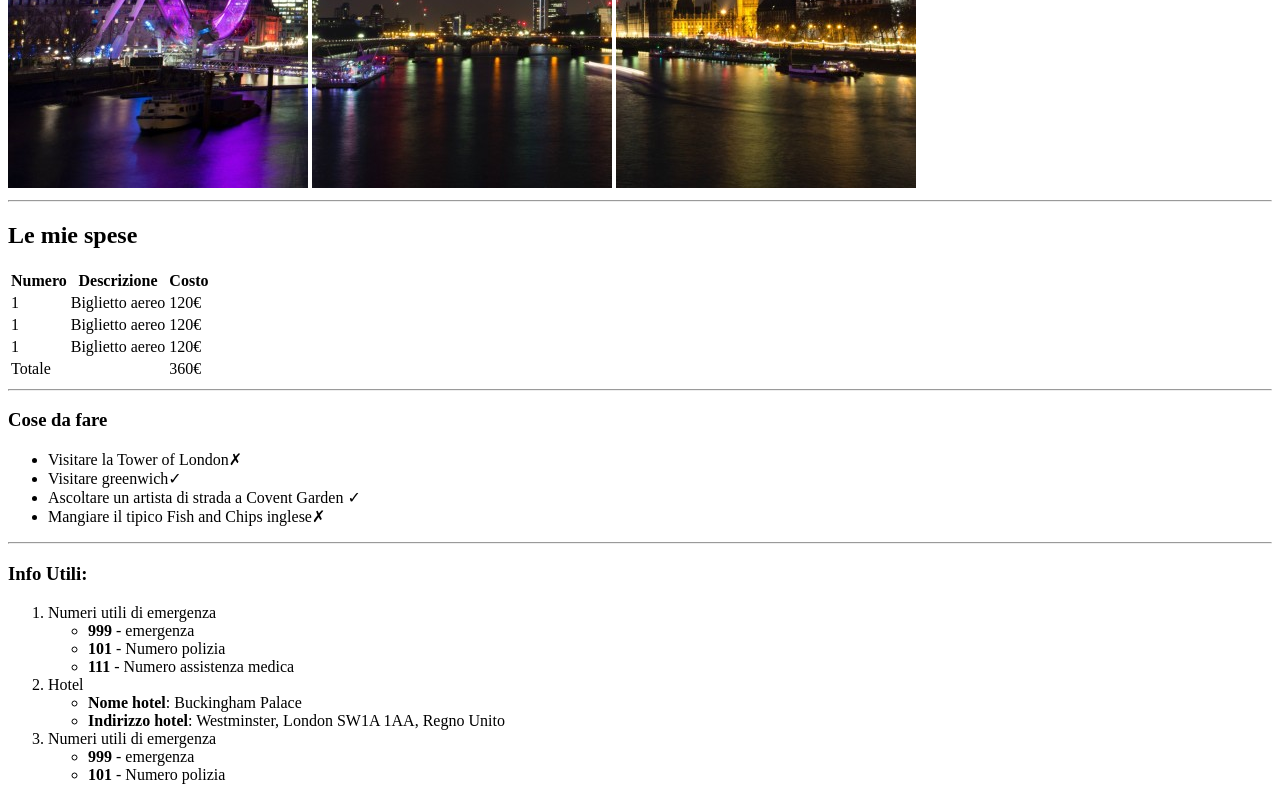
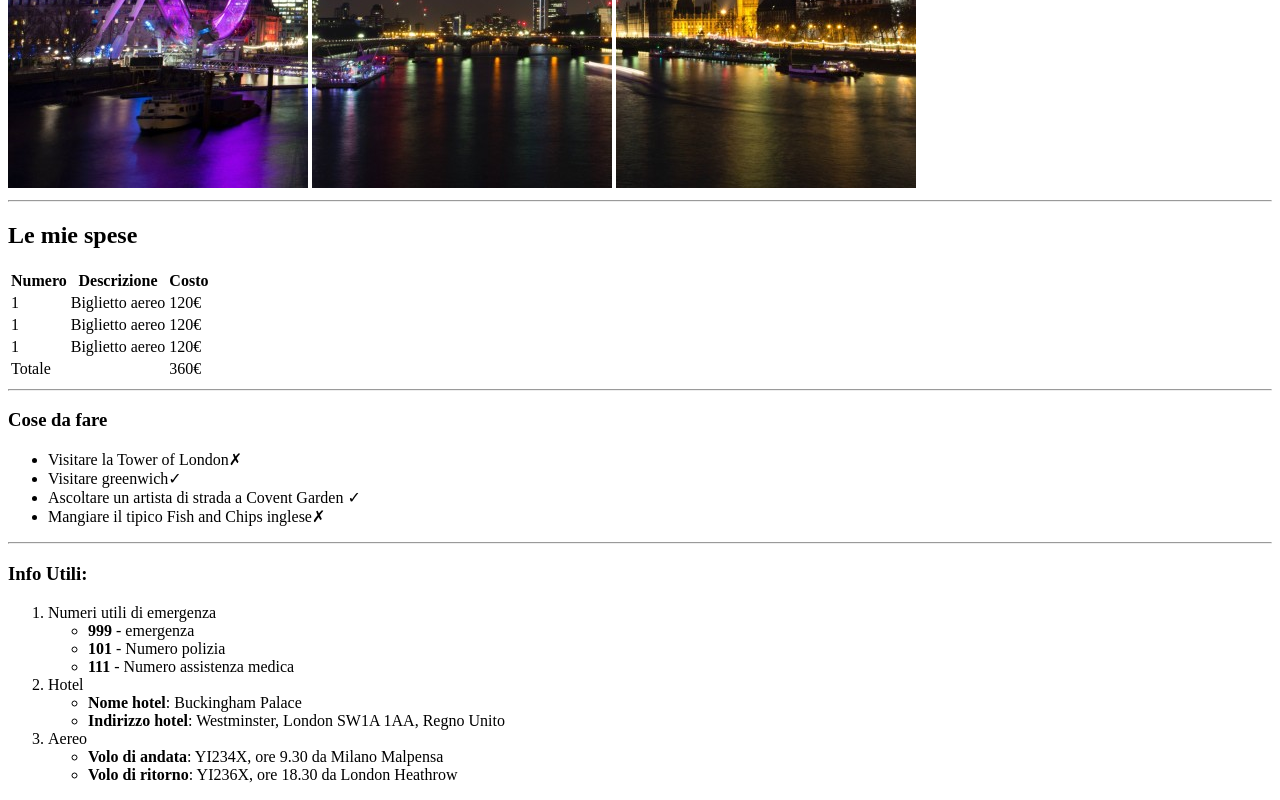
Before and after one commit to JacopoTrincanato/html-london-trip, a plain HTML site: page index.html in a window 1280 px wide. Shown: the part 492-1292 px from the top of the page. Drawn offline with Linux system fonts and the light colour scheme.

Commit message:
modify third part of Info Utili

```diff
--- a/index.html
+++ b/index.html
@@ -93,10 +93,10 @@
                     </ul>
                 </li>
 
-                <li>Numeri utili di emergenza
+                <li>Aereo
                     <ul>
-                        <li><strong>999</strong> - emergenza</li>
-                        <li><strong>101</strong> - Numero polizia</li>
+                        <li><strong>Volo di andata</strong>: YI234X, ore 9.30 da Milano Malpensa</li>
+                        <li><strong>Volo di ritorno</strong>: YI236X, ore 18.30 da London Heathrow</li>
                     </ul>
                 </li>
 
```
